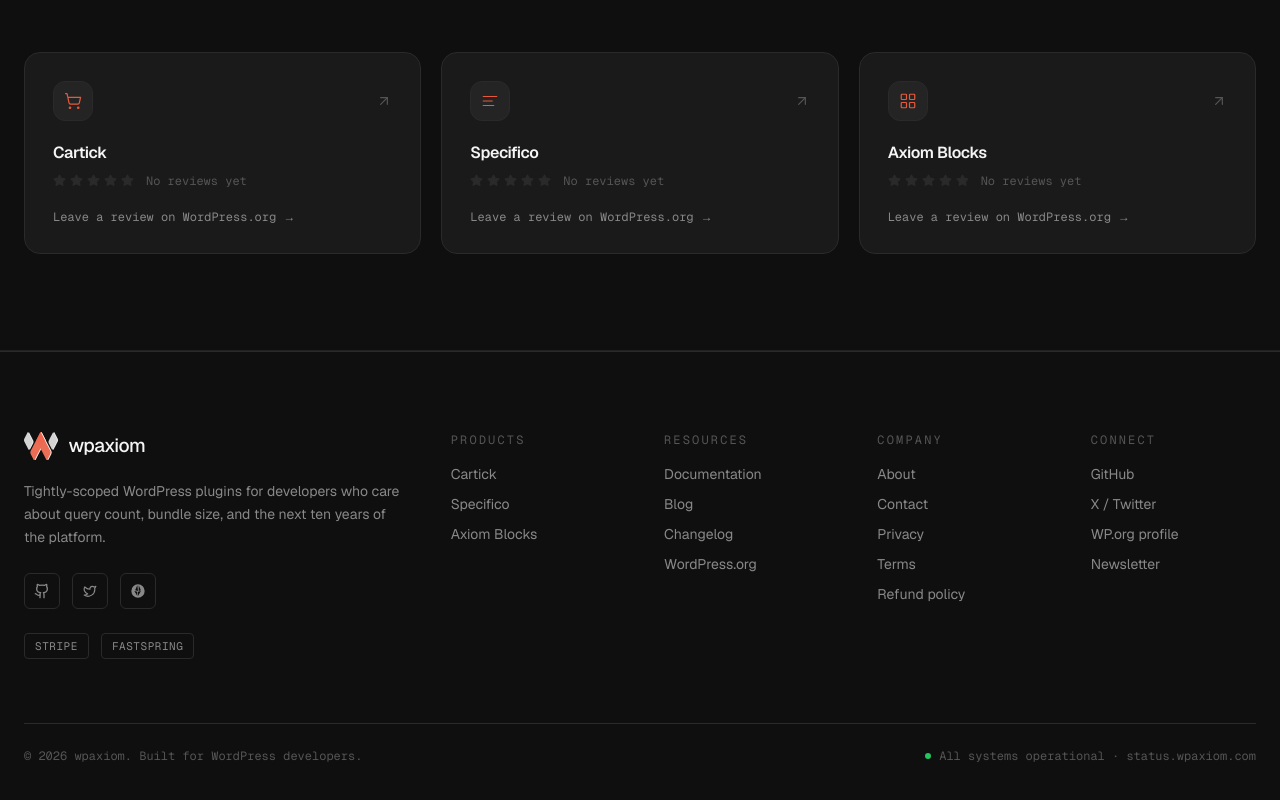
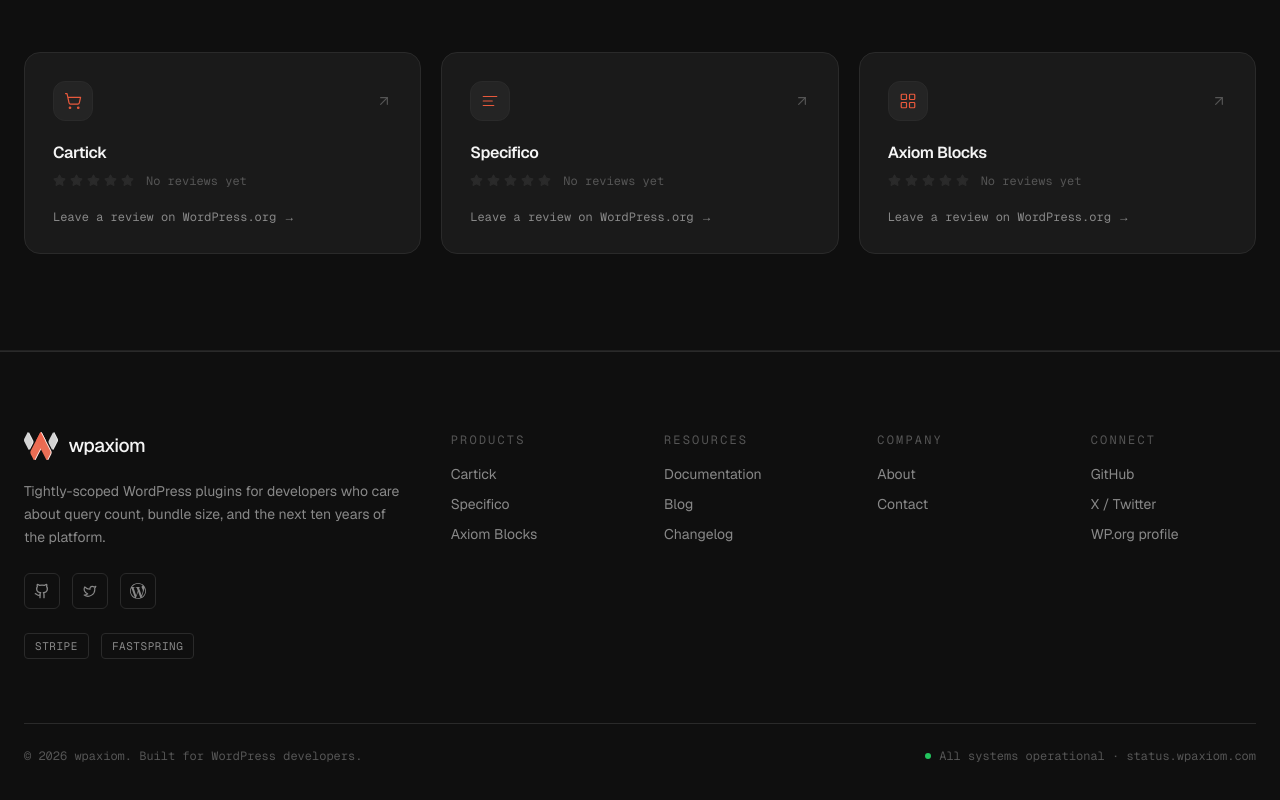
Before and after one commit to wpaxiom/wpaxiom-frontend, a Next.js app: page / in a window 1280 px wide. Shown: the part 3369-4169 px from the top of the page. Built offline with nearby package versions, Linux system fonts and the light colour scheme; no server answers.

Commit message:
added page speed insight for vercel

```diff
--- a/app/layout.tsx
+++ b/app/layout.tsx
@@ -2,6 +2,7 @@
 import { GeistSans } from "geist/font/sans";
 import { GeistMono } from "geist/font/mono";
 import Script from "next/script";
+import { SpeedInsights } from "@vercel/speed-insights/next";
 import { Navbar } from "@/components/layout/Navbar";
 import { Footer } from "@/components/layout/Footer";
 import "./globals.css";
@@ -11,6 +12,10 @@
   description:
     "Three plugins. Zero bloat. wpaxiom builds tightly-scoped WordPress tools for developers who care about query count, bundle size, and the next ten years of WordPress.",
   metadataBase: new URL("https://wpaxiom.com"),
+  icons: {
+    icon: "/logo-icon.svg",
+    apple: "/logo-icon.svg",
+  },
 };
 
 const themeInitScript = `
@@ -37,6 +42,7 @@
         <Navbar />
         <main>{children}</main>
         <Footer />
+        <SpeedInsights />
       </body>
     </html>
   );
--- a/components/layout/Footer.tsx
+++ b/components/layout/Footer.tsx
@@ -12,28 +12,23 @@
   { href: "/docs", label: "Documentation" },
   { href: "/blog", label: "Blog" },
   { href: "/changelog", label: "Changelog" },
-  { href: "https://wordpress.org/", label: "WordPress.org", external: true },
 ];
 
 const COMPANY_LINKS = [
   { href: "/about", label: "About" },
   { href: "/contact", label: "Contact" },
-  { href: "/privacy-policy", label: "Privacy" },
-  { href: "/terms", label: "Terms" },
-  { href: "/refund-policy", label: "Refund policy" },
 ];
 
 const CONNECT_LINKS = [
   { href: "https://github.com/wpaxiom", label: "GitHub" },
   { href: "https://twitter.com/wpaxiom", label: "X / Twitter" },
   { href: "https://profiles.wordpress.org/wpaxiom/", label: "WP.org profile" },
-  { href: "/newsletter", label: "Newsletter" },
 ];
 
 function WordPressIcon({ size = 16 }: { size?: number }) {
   return (
-    <svg width={size} height={size} viewBox="0 0 24 24" fill="currentColor" aria-hidden="true">
-      <path d="M12 2a10 10 0 1 0 10 10A10 10 0 0 0 12 2Zm-1.06 17.5-4.4-7.62 4.4 1.18Zm1.06 0V13.06l4.4-1.18Zm0-7.6L7.7 11l3.24-7.5Zm1.06 0V3.5L16.3 11Z" />
+    <svg width={size} height={size} viewBox="0 0 96.24 96.24" fill="currentColor" aria-hidden="true">
+      <path d="M48.122,0C21.587,0,0.001,21.585,0.001,48.118c0,26.535,21.587,48.122,48.12,48.122c26.532,0,48.117-21.587,48.117-48.122C96.239,21.586,74.654,0,48.122,0z M4.857,48.118c0-6.271,1.345-12.227,3.746-17.606l20.638,56.544C14.81,80.042,4.857,65.243,4.857,48.118z M48.122,91.385c-4.247,0-8.346-0.623-12.222-1.763L48.88,51.903l13.301,36.433c0.086,0.215,0.191,0.411,0.308,0.596C57.992,90.514,53.16,91.385,48.122,91.385z M54.083,27.834c2.604-0.137,4.953-0.412,4.953-0.412c2.33-0.276,2.057-3.701-0.277-3.564c0,0-7.007,0.549-11.532,0.549c-4.25,0-11.396-0.549-11.396-0.549c-2.332-0.137-2.604,3.427-0.273,3.564c0,0,2.208,0.275,4.537,0.412l6.74,18.469l-9.468,28.395L21.615,27.835c2.608-0.136,4.952-0.412,4.952-0.412c2.33-0.275,2.055-3.702-0.278-3.562c0,0-7.004,0.549-11.53,0.549c-0.813,0-1.77-0.021-2.784-0.052C19.709,12.611,33.008,4.856,48.122,4.856c11.265,0,21.519,4.306,29.215,11.357c-0.187-0.01-0.368-0.035-0.562-0.035c-4.248,0-7.264,3.702-7.264,7.679c0,3.564,2.055,6.582,4.248,10.146c1.647,2.882,3.567,6.585,3.567,11.932c0,3.704-1.422,8-3.293,13.986l-4.315,14.421L54.083,27.834z M69.871,85.516l13.215-38.208c2.471-6.171,3.29-11.106,3.29-15.497c0-1.591-0.104-3.07-0.292-4.449c3.38,6.163,5.303,13.236,5.301,20.758C91.384,64.08,82.732,78.016,69.871,85.516z" />
     </svg>
   );
 }
--- a/package.json
+++ b/package.json
@@ -11,6 +11,7 @@
   },
   "dependencies": {
     "@paddle/paddle-node-sdk": "^3.8.0",
+    "@vercel/speed-insights": "^2.0.0",
     "clsx": "2.1.1",
     "geist": "^1.7.0",
     "gray-matter": "^4.0.3",
```
Also changed, not shown: 1 other file (tests, documents, lock files or other folders).
